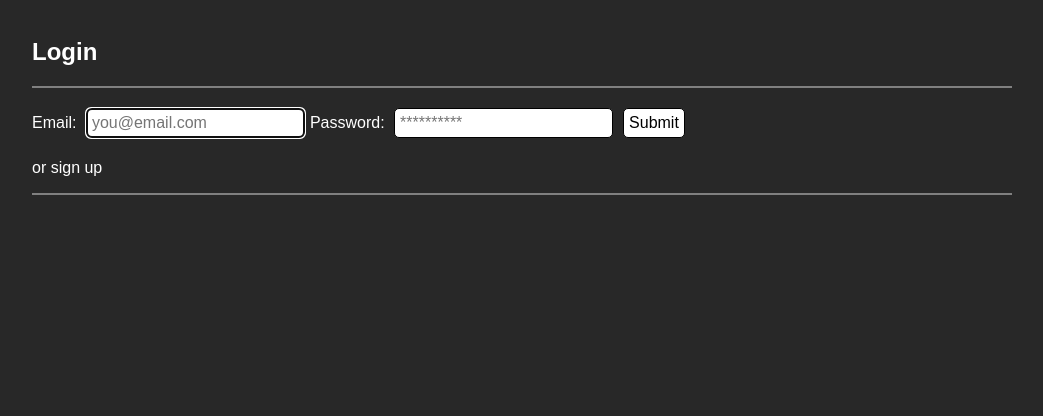
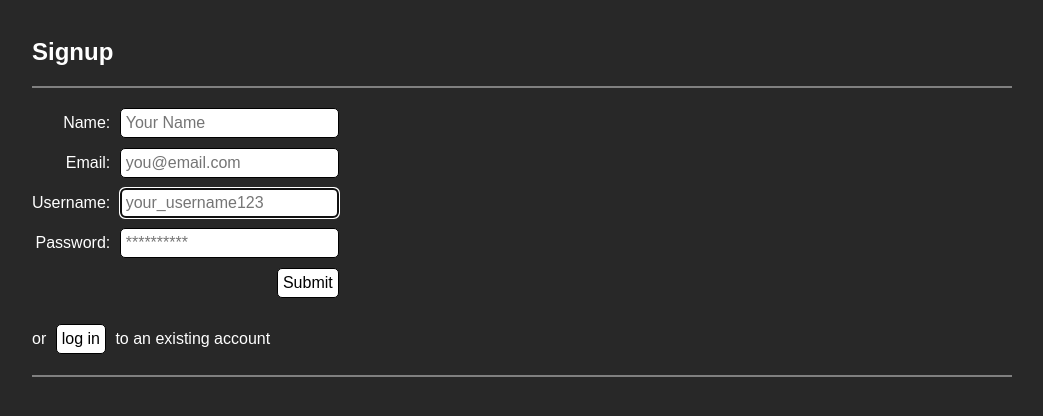
Before and after one commit to noahkawaguchi/spur, a React (Vite) app in the folder frontend/: page /signup in a window 1280 px wide. Before the commit this address led to /login. Shown: the top 416 px of the page, without its empty margins (118-1161 px from the left). Built offline with nearby package versions, Linux system fonts and the light colour scheme; no server answers.

Commit message:
Add the signup page

```diff
--- a/frontend/src/App.tsx
+++ b/frontend/src/App.tsx
@@ -1,5 +1,5 @@
 import { BrowserRouter, Route, Routes } from 'react-router-dom';
-import LoginPage from './pages/LoginPage';
+import LoginPage from './pages/Auth/LoginPage';
 import ProfilePage from './pages/ProfilePage';
 import FriendsPage from './pages/Friends/FriendsPage';
 import './App.css';
@@ -13,6 +13,7 @@ import FeedPage from './pages/FeedPage';
 import CreatePage from './pages/CreatePage';
 import FriendRequestsPage from './pages/Friends/FriendRequestsPage';
 import AddFriendPage from './pages/Friends/AddFriendPage';
+import SignupPage from './pages/Auth/SignupPage';
 
 const App = () => {
   return (
@@ -20,6 +21,7 @@ const App = () => {
       <ErrorBoundary FallbackComponent={ErrorFallback}>
         <Routes>
           <Route path='/login' element={<LoginPage />} />
+          <Route path='/signup' element={<SignupPage />} />
           <Route element={<MainLayout />}>
             <Route path='/' element={<HomePage />} />
             <Route path='/feed' element={<FeedPage />} />
--- a/frontend/src/components/ContentDisplay.tsx
+++ b/frontend/src/components/ContentDisplay.tsx
@@ -75,7 +75,6 @@ const ContentDisplay = ({
                         in response to {post.prompt.authorUsername}: "{post.prompt.body}"
                       </td>
                       <td className='button-cell'>
-                        {' '}
                         <button
                           type='button'
                           onClick={() => {
@@ -84,7 +83,7 @@ const ContentDisplay = ({
                         >
                           Read
                         </button>
-                      </td>{' '}
+                      </td>
                     </tr>
                   ))}
                 </tbody>
--- /dev/null
+++ b/frontend/src/pages/Auth/Auth.module.css
@@ -0,0 +1,4 @@
+.authForm {
+  text-align: right;
+  max-width: max-content;
+}
--- a/frontend/src/pages/LoginPage.tsx
+++ b/frontend/src/pages/Auth/LoginPage.tsx
@@ -1,16 +1,14 @@
 import { useEffect, useState } from 'react';
-import { setToken } from '../utils/jwt';
-import { useNavigate } from 'react-router-dom';
-import z from 'zod';
-import useRequest from '../hooks/useRequest';
+import { setToken } from '../../utils/jwt';
+import { Link, useNavigate } from 'react-router-dom';
+import useRequest from '../../hooks/useRequest';
+import { TokenResponseSchema, type TokenResponse } from '../../types';
+import styles from './Auth.module.css';
 
 interface LoginRequest {
   email: string;
   password: string;
 }
-
-const LoginResponseSchema = z.object({ token: z.string() });
-type LoginResponse = z.infer<typeof LoginResponseSchema>;
 
 const LoginPage = () => {
   const navigate = useNavigate();
@@ -18,10 +16,10 @@ const LoginPage = () => {
   const [email, setEmail] = useState('');
   const [password, setPassword] = useState('');
 
-  const { data, error, loading, sendRequest } = useRequest<LoginRequest, LoginResponse>({
+  const { data, error, loading, sendRequest } = useRequest<LoginRequest, TokenResponse>({
     method: 'POST',
     endpoint: 'auth/login',
-    respSchema: LoginResponseSchema,
+    respSchema: TokenResponseSchema,
     // Display any login errors such as invalid password instead of looping back to login again
     redirect401: false,
   });
@@ -42,8 +40,7 @@ const LoginPage = () => {
     <>
       <h2>Login</h2>
       <hr />
-
-      <form onSubmit={handleSubmit}>
+      <form onSubmit={handleSubmit} className={styles.authForm}>
         <label>
           Email:{' '}
           <input
@@ -58,7 +55,7 @@ const LoginPage = () => {
             autoFocus
           />
         </label>
-
+        <br />
         <label>
           Password:{' '}
           <input
@@ -72,16 +69,21 @@ const LoginPage = () => {
             required
           />
         </label>
+        <br />
         <button type='submit' disabled={loading}>
           Submit
         </button>
       </form>
-
+      <p>
+        or{' '}
+        <Link to='/signup'>
+          <button type='button'>sign up</button>
+        </Link>{' '}
+        for a new account
+      </p>
       {loading && <p>Loading...</p>}
       {error && <p>Error: {error}</p>}
       {data && <p>Success!</p>}
-
-      <p>or sign up</p>
       <hr />
     </>
   );
--- /dev/null
+++ b/frontend/src/pages/Auth/SignupPage.tsx
@@ -0,0 +1,118 @@
+import { useEffect, useState } from 'react';
+import { Link, useNavigate } from 'react-router-dom';
+import useRequest from '../../hooks/useRequest';
+import { TokenResponseSchema, type TokenResponse } from '../../types';
+import { setToken } from '../../utils/jwt';
+import styles from './Auth.module.css';
+
+const SignupPage = () => {
+  const navigate = useNavigate();
+
+  const [name, setName] = useState('');
+  const [email, setEmail] = useState('');
+  const [username, setUsername] = useState('');
+  const [password, setPassword] = useState('');
+
+  const { data, error, loading, sendRequest } = useRequest<
+    { name: string; email: string; username: string; password: string },
+    TokenResponse
+  >({
+    method: 'POST',
+    endpoint: 'auth/signup',
+    respSchema: TokenResponseSchema,
+    redirect401: false,
+  });
+
+  useEffect(() => {
+    if (data) {
+      setToken(data.token);
+      void navigate('/');
+    }
+  }, [data, navigate]);
+
+  const handleSubmit = (e: React.FormEvent) => {
+    e.preventDefault();
+    void sendRequest({ body: { name, email, username, password } });
+  };
+
+  return (
+    <>
+      <h2>Signup</h2>
+      <hr />
+      <form onSubmit={handleSubmit} className={styles.authForm}>
+        <label>
+          Name:{' '}
+          <input
+            value={name}
+            onChange={e => {
+              setName(e.target.value);
+            }}
+            placeholder='Your Name'
+            disabled={loading}
+            required
+            autoFocus
+          />
+        </label>
+        <br />
+        <label>
+          Email:{' '}
+          <input
+            type='email'
+            value={email}
+            onChange={e => {
+              setEmail(e.target.value);
+            }}
+            placeholder='you@email.com'
+            disabled={loading}
+            required
+          />
+        </label>
+        <br />
+        <label>
+          Username:{' '}
+          <input
+            value={username}
+            onChange={e => {
+              setUsername(e.target.value);
+            }}
+            placeholder='your_username123'
+            disabled={loading}
+            required
+            autoFocus
+          />
+        </label>
+        <br />
+        <label>
+          Password:{' '}
+          <input
+            type='password'
+            value={password}
+            onChange={e => {
+              setPassword(e.target.value);
+            }}
+            placeholder='**********'
+            disabled={loading}
+            required
+          />
+        </label>
+        <br />
+        <button type='submit' disabled={loading}>
+          Submit
+        </button>
+      </form>
+      <p>
+        or{' '}
+        <Link to='/login'>
+          <button type='button'>log in</button>
+        </Link>{' '}
+        to an existing account
+      </p>
+      {loading && <p>Loading...</p>}
+      {error && <p>Error: {error}</p>}
+      {data && <p>Success!</p>}
+      <hr />
+    </>
+  );
+};
+
+export default SignupPage;
--- a/frontend/src/pages/Friends/AddFriendPage.tsx
+++ b/frontend/src/pages/Friends/AddFriendPage.tsx
@@ -36,7 +36,7 @@ const AddFriendPage = () => {
             onChange={e => {
               setUsername(e.target.value);
             }}
-            placeholder='alice123'
+            placeholder='potential_friend123'
             disabled={loading}
             required
             autoFocus
--- a/frontend/src/types.ts
+++ b/frontend/src/types.ts
@@ -1,4 +1,7 @@
 import { z } from 'zod';
+
+export const TokenResponseSchema = z.object({ token: z.string() });
+export type TokenResponse = z.infer<typeof TokenResponseSchema>;
 
 export const SuccessResponseSchema = z.object({ message: z.string() });
 export type SuccessResponse = z.infer<typeof SuccessResponseSchema>;
```
